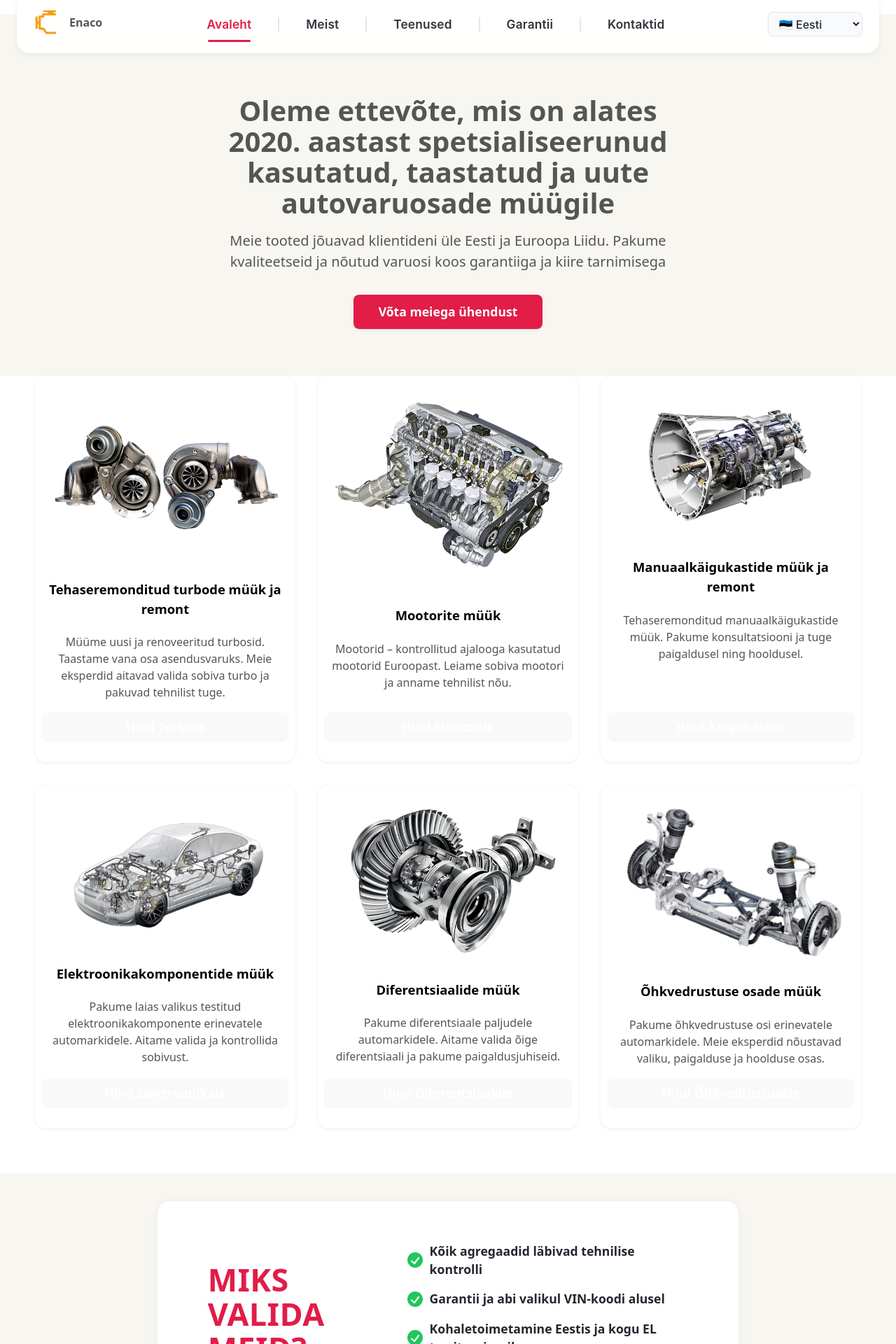
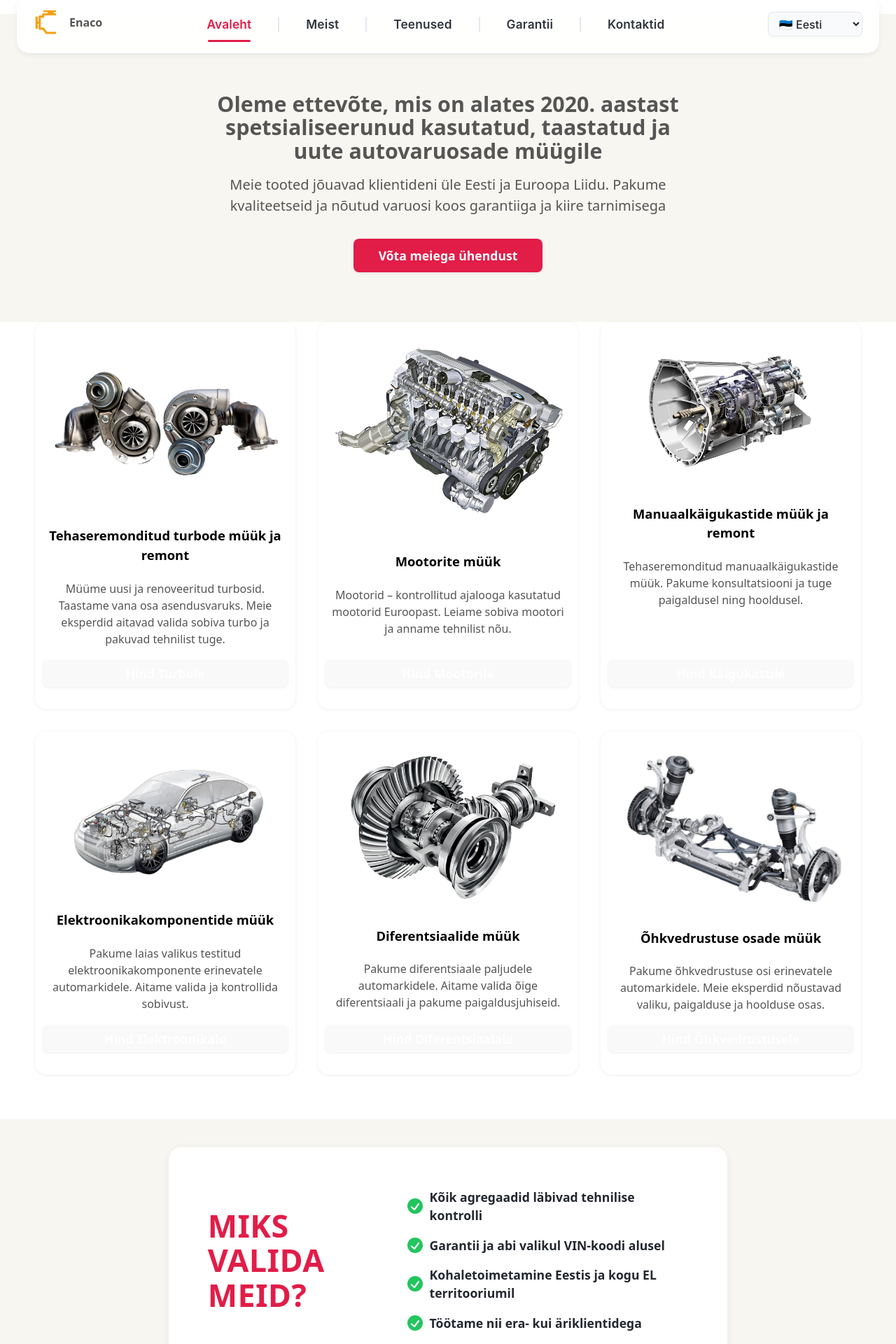
Before and after one commit to TigerTimofey/enaco-web, a React (Vite) app: page / in a window 1280 px wide. Shown: the top 1920 px of the page at 70% size. Built offline with nearby package versions, Linux system fonts and the light colour scheme.

Commit message:
Refactor styles in Home and Footer components for improved layout consistency; update translations for clarity.

```diff
--- a/src/components/Footer/Footer.jsx
+++ b/src/components/Footer/Footer.jsx
@@ -25,7 +25,6 @@ function Footer() {
         gap: 24,
         position: 'relative'
       }}>
-        {/* Social icons: move to top on mobile */}
         <div
           className="footer-social-icons"
           style={{
@@ -35,7 +34,6 @@ function Footer() {
             position: 'absolute',
             right: 0,
             top: '50%',
-            // transform: 'translateY(-50%)',
           }}
         >
           <a
--- a/src/components/Home/Home-styles.js
+++ b/src/components/Home/Home-styles.js
@@ -12,12 +12,12 @@ export const heroContainerStyle = {
   maxWidth: 700,
   margin: '0 auto',
   textAlign: 'center',
-  padding: '2.2rem',
+  padding: '1.5rem',
   borderRadius: 18,
 };
 
 export const heroTitleStyle = {
-  fontSize: '2.5rem',
+  fontSize: '1.9rem',
   fontWeight: 700,
   marginBottom: 16,
   color: '#555'
@@ -127,7 +127,6 @@ export const stepsSectionStyle = {
   right: '50%',
   marginLeft: '-50vw',
   marginRight: '-50vw',
-
   maxWidth: '100vw',
   paddingLeft: 0,
   paddingRight: 0,
@@ -143,7 +142,7 @@ export const stepsContainerStyle = {
   display: 'flex',
   flexDirection: 'column',
   gap: 0,
-  padding: '2rem 0.5rem',
+  padding: '1rem 0.5rem',
   boxSizing: 'border-box',
 };
 
@@ -343,7 +342,9 @@ export const carouselSectionResponsiveStyle = `
   .carousel-static-section {
     flex-direction: column !important;
     gap: 0.7rem !important;
+    padding: 1.2rem 0.7rem !important;
     align-items: center !important;
+    font-size: 0.8rem !important;
   }
   .carousel-static-section span {
     font-size: 1.1rem !important;
@@ -357,7 +358,7 @@ export const advantagesFlexWrapStyle = {
   borderRadius: 18,
   background: '#fff',
   boxShadow: '0 2px 12px 0 rgba(60,60,60,0.07)',
-  padding: '3.6rem 4.5rem',
+  padding: '3.6rem 3.5rem',
   display: 'flex',
   flexDirection: 'row',
   alignItems: 'center',
@@ -372,6 +373,7 @@ export const advantagesTitleColStyle = {
   flex: '1 1 220px',
   display: 'flex',
   alignItems: 'center',
+  marginBottom: 0,
   justifyContent: 'flex-start',
   minHeight: 120,
   height: '100%',
@@ -457,7 +459,6 @@ export const advantagesFlexWrapMedia = `
     gap: 1.2rem !important;
     border-radius: 0px !important;
     // padding: 1.2rem 0.7rem !important;
-
   }
   .advantages-flex-wrap h2 {
     text-align: center !important;
@@ -473,6 +474,9 @@ export const advantagesFlexWrapMedia = `
     width: 100% !important;
     margin-top: 1.5rem !important;
   }
+  .advantages-title-col {
+    margin-bottom: 20px !important;
+  }
 }
 `;
 
--- a/src/components/Home/Home.jsx
+++ b/src/components/Home/Home.jsx
@@ -47,7 +47,6 @@ import {
   advantagesListColStyle,
   advantagesLearnMoreLinkStyle,
   advantagesLearnMoreArrowStyle,
-  advantagesLearnMoreLinkMedia,
   advantagesFlexWrapMedia,
   advantagesSectionAppearStyle,
 } from './Home-styles';
@@ -221,7 +220,6 @@ function Home({ lang }) {
                       className={productBtnAnimatedClass}
                       style={productBtnStyle}
                       onClick={() => {
-                        // navigate to services with selected product
                         navigate(`/teenused?product=${prod.id}`);
                       }}
                     >
@@ -289,7 +287,6 @@ function Home({ lang }) {
                 </svg>
               </span>
             </span>
-            <style>{advantagesLearnMoreLinkMedia}</style>
           </div>
         </div>
       </section>
@@ -382,8 +379,8 @@ function Home({ lang }) {
                     <div style={stepTextGroupStyle}>
                       <p style={stepTextStyle}>
                         {item.icon === 3
-                          ? item.text.split(/(garantii|guarantee|гарантии|warranty)/i).map((part, i) =>
-                              /garantii|guarantee|гарантии|warranty/i.test(part) ? (
+                          ? item.text.split(/(garantii|guarantee|гарантия|warranty)/i).map((part, i) =>
+                              /garantii|guarantee|гарантия|warranty/i.test(part) ? (
                                 <a
                                   key={i}
                                   href={
--- a/src/components/translations/navbar-languages.js
+++ b/src/components/translations/navbar-languages.js
@@ -323,7 +323,7 @@ export const homeLabels = {
       "МОДУЛИ"
     ],
     carouselButton: "Не нашли, что искали? Свяжитесь с нами",
-    advantagesTitle: "Почему выбирают нас?",
+    advantagesTitle: "Почему мы?",
     advantagesList: [
       "Все агрегаты проходят техническую проверку",
       "Гарантия и помощь в подборе по VIN",
@@ -438,7 +438,7 @@ export const section3Labels = {
       {
         icon: 3,
         title: "Гарантия 3-12 месяцев",
-        text: "На все восстановленное оборудование, продаваемое Enaco Group OÜ, предоставляется гарантия 3-12 месяцев (без ограничения пробега)."
+        text: "На все восстановленное оборудование, продаваемое Enaco Group OÜ, предоставляется гарантия 3-12 месяцев (без ограничения пробега).",
       },
       {
         icon: 4,
```
